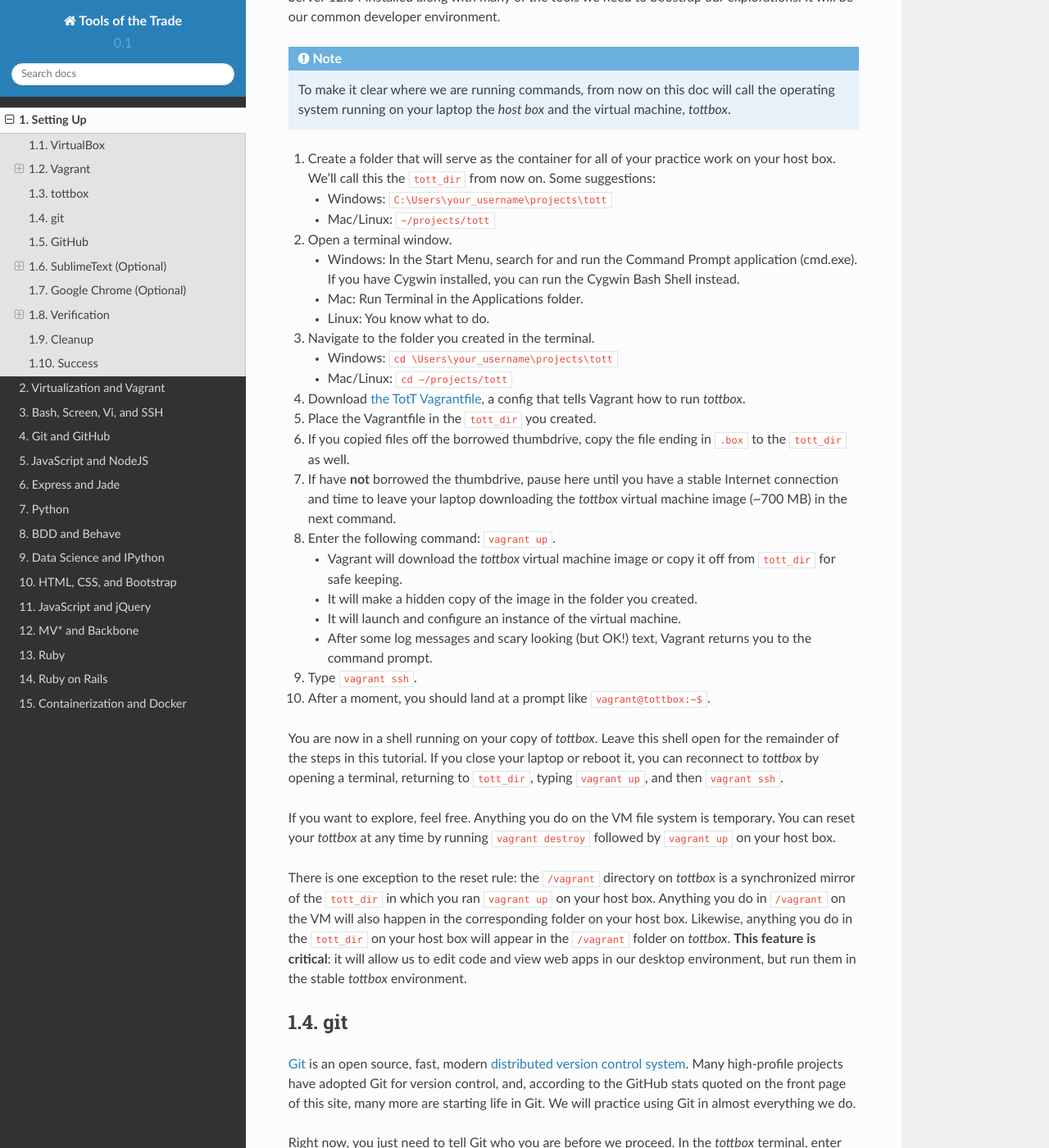
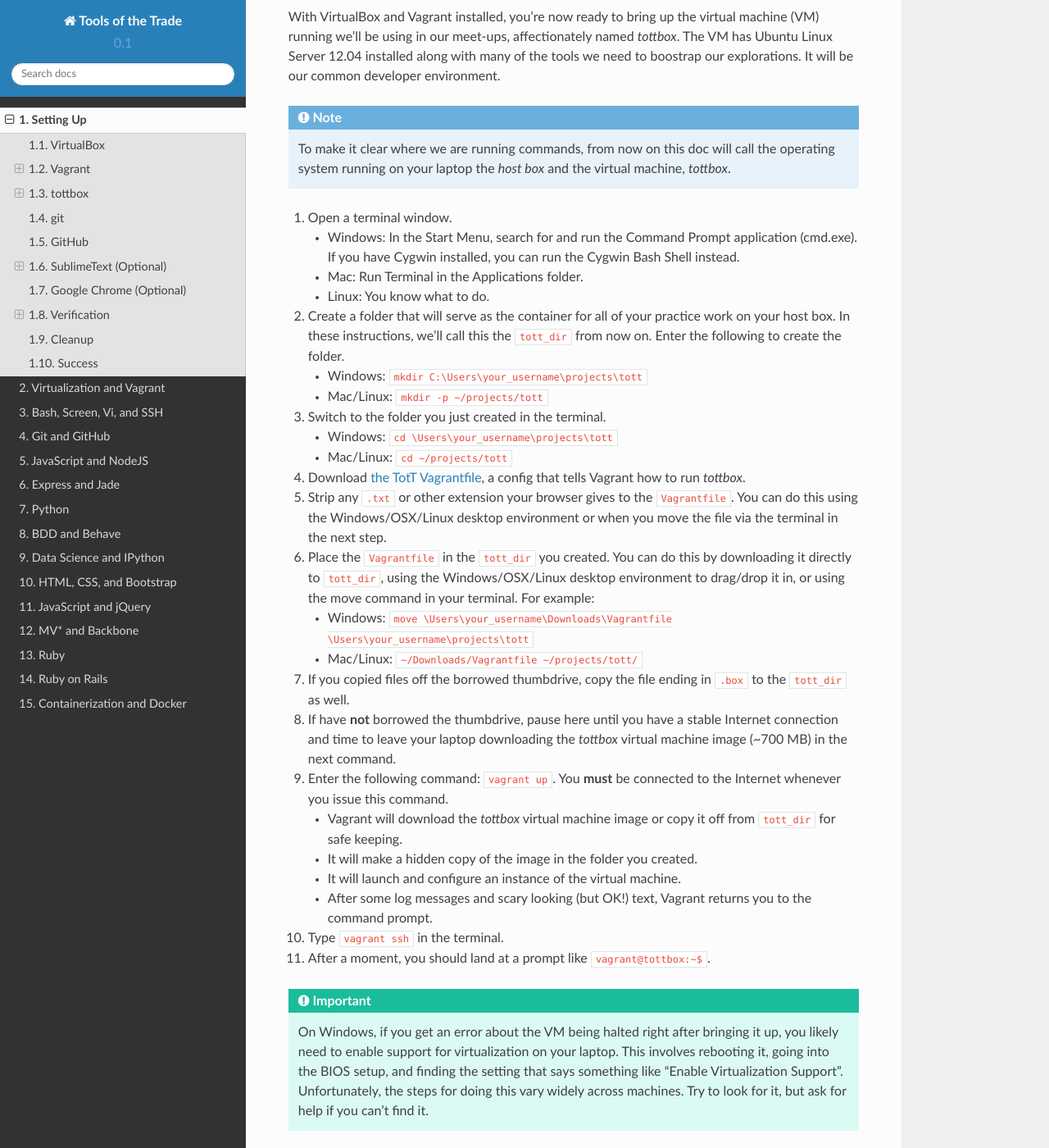
Before and after one commit to parente/tott, a Sphinx documentation site: the page built from doc/setup.rst, in a window 1280 px wide and 1400 px high, scrolled down 2247 px. Shown: the whole window at 82% size. Built offline with Sphinx 7.4.7 and the Read the Docs theme 2.0.0, drawn with Linux system fonts in a browser that asks for light colours; some of the changed text lies outside the part shown.

Commit message:
Widespread setup doc improvements
* Issue #8, key perms
* Issue #9, note about BIOS virtualization setting
* More explicit steps in various places

```diff
--- a/doc/setup.rst
+++ b/doc/setup.rst
@@ -3,7 +3,7 @@
 
 You need to prepare your laptop to use the numerous tools in our planned meet-ups. To do so, read this page and follow its instructions, step-by-step. You will find a a verification procedure at the end of the document that will ensure that you have a working development environment.
 
-At a glance, you will configure all of the following:
+At a glance, you will configure all of the following. Don't download these now, just glance at the list to get a sense of what you're setting up.
 
 #. *tottbox* (v2013-12-31), an Ubuntu virtual machine (VM) prepared to run all of our tools
 #. VirtualBox_ (v4.3.6) to run *tottbox*
@@ -62,9 +62,9 @@
 SSH for Windows Users
 ~~~~~~~~~~~~~~~~~~~~~
 
-If you are running Windows on your laptop and have not installed Cygwin_ or the like, you'll need to perform a few additional steps before Vagrant will be useful to you. Namely, you need to get a SSH, secure shell, client in order to connect to the virtual machine running on your laptop.
+If you are running Windows on your laptop and have not installed Cygwin_ or the like, you'll need to perform a few additional steps before Vagrant will be useful to you. Namely, you need to get a command line SSH (Secure SHell) client in order to connect to the virtual machine running on your laptop.
 
-Installing Cygwin just to get SSH is overkill for our needs. A lower-overhead solution is to install git_ for Windows. This Windows installer includes a few common Unix command line utilities including the necessary ``ssh``.
+Installing Cygwin just to get SSH is overkill for our needs. A lower-overhead solution is to install git_ for Windows. This Windows installer includes a few common Unix command line utilities including the necessary ``ssh``. (We're not actually going to use git on Windows: we just want this package for its bundled copy of ssh.)
 
 #. Visit http://git-scm.com/download/win.
 #. If the installer does not download automatically, click to download it.
@@ -81,41 +81,53 @@
 
 .. note:: To make it clear where we are running commands, from now on this doc will call the operating system running on your laptop the *host box* and the virtual machine, *tottbox*.
 
-#. Create a folder that will serve as the container for all of your practice work on your host box. We'll call this the ``tott_dir`` from now on. Some suggestions:
-
-   * Windows: ``C:\Users\your_username\projects\tott``
-   * Mac/Linux: ``~/projects/tott``
-
 #. Open a terminal window.
 
    * Windows: In the Start Menu, search for and run the Command Prompt application (cmd.exe). If you have Cygwin installed, you can run the Cygwin Bash Shell instead.
    * Mac: Run Terminal in the Applications folder.
    * Linux: You know what to do.
 
-#. Navigate to the folder you created in the terminal.
+#. Create a folder that will serve as the container for all of your practice work on your host box. In these instructions, we'll call this the ``tott_dir`` from now on. Enter the following to create the folder.
+
+   * Windows: ``mkdir C:\Users\your_username\projects\tott``
+   * Mac/Linux: ``mkdir -p ~/projects/tott``
+
+#. Switch to the folder you just created in the terminal.
 
    * Windows: ``cd \Users\your_username\projects\tott``
    * Mac/Linux: ``cd ~/projects/tott``
 
 #. Download `the TotT Vagrantfile <https://raw.github.com/parente/tott/master/Vagrantfile>`_, a config that tells Vagrant how to run *tottbox*.
-#. Place the Vagrantfile in the ``tott_dir`` you created.
+#. Strip any ``.txt`` or other extension your browser gives to the ``Vagrantfile``. You can do this using the Windows/OSX/Linux desktop environment or when you move the file via the terminal in the next step.
+#. Place the ``Vagrantfile`` in the ``tott_dir`` you created. You can do this by downloading it directly to ``tott_dir``, using the Windows/OSX/Linux desktop environment to drag/drop it in, or using the move command in your terminal. For example:
+
+   * Windows: ``move \Users\your_username\Downloads\Vagrantfile \Users\your_username\projects\tott``
+   * Mac/Linux: ``~/Downloads/Vagrantfile ~/projects/tott/``
+
 #. If you copied files off the borrowed thumbdrive, copy the file ending in ``.box`` to the ``tott_dir`` as well.
 #. If have **not** borrowed the thumbdrive, pause here until you have a stable Internet connection and time to leave your laptop downloading the *tottbox* virtual machine image (~700 MB) in the next command.
-#. Enter the following command: ``vagrant up``.
+#. Enter the following command: ``vagrant up``. You **must** be connected to the Internet whenever you issue this command.
 
    * Vagrant will download the *tottbox* virtual machine image or copy it off from ``tott_dir`` for safe keeping.
    * It will make a hidden copy of the image in the folder you created.
    * It will launch and configure an instance of the virtual machine.
    * After some log messages and scary looking (but OK!) text, Vagrant returns you to the command prompt.
 
-#. Type ``vagrant ssh``.
+#. Type ``vagrant ssh`` in the terminal.
 #. After a moment, you should land at a prompt like ``vagrant@tottbox:~$``.
 
-You are now in a shell running on your copy of *tottbox*. Leave this shell open for the remainder of the steps in this tutorial. If you close your laptop or reboot it, you can reconnect to *tottbox* by opening a terminal, returning to ``tott_dir``, typing ``vagrant up``, and then ``vagrant ssh``.
+.. important:: On Windows, if you get an error about the VM being halted right after bringing it up, you likely need to enable support for virtualization on your laptop. This involves rebooting it, going into the BIOS setup, and finding the setting that says something like "Enable Virtualization Support". Unfortunately, the steps for doing this vary widely across machines. Try to look for it, but ask for help if you can't find it.
+
+The *tottbox* shell
+~~~~~~~~~~~~~~~~~~~
+
+You are now in a shell running on your copy of *tottbox*. When you ``vagrant ssh``, you are in the home directory of the ``vagrant`` user on the virtual machine. You can change to other directories using the shell command ``cd`` and list the contents of directories using the command ``ls``. (We'll cover these command and others in the sesson on :doc:`/sessions/bash`).
+
+Leave this shell open for the remainder of the steps in this tutorial. If you close your laptop or reboot it, you can reconnect to *tottbox* by opening a new terminal, returning to ``tott_dir`` using the ``cd`` command, typing ``vagrant up``, and then running ``vagrant ssh``.
 
 If you want to explore, feel free. Anything you do on the VM file system is temporary. You can reset your *tottbox* at any time by running ``vagrant destroy`` followed by ``vagrant up`` on your host box.
 
-There is one exception to the reset rule: the ``/vagrant`` directory on *tottbox* is a synchronized mirror of the ``tott_dir`` in which you ran ``vagrant up`` on your host box. Anything you do in ``/vagrant`` on the VM will also happen in the corresponding folder on your host box. Likewise, anything you do in the ``tott_dir`` on your host box will appear in the ``/vagrant`` folder on *tottbox*. **This feature is critical**: it will allow us to edit code and view web apps in our desktop environment, but run them in the stable *tottbox* environment.
+There is one exception to the reset rule: the ``/vagrant`` directory on *tottbox* is a synchronized mirror of the ``tott_dir`` in which you ran ``vagrant up`` on your host box. Anything you do in ``/vagrant`` on the VM will also happen in the corresponding folder on your host box. Likewise, anything you do in the ``tott_dir`` on your host box will appear in the ``/vagrant`` folder on *tottbox*. **This feature is critical**: it will allow us to edit code and view web apps in our desktop environment, but run them in the stable *tottbox* environment. You'll get to see this in action in a few minutes down below.
 
 .. note: You should try to keep your ``/vagrant`` / ``tott_dir`` organized across our meet-ups. It's going to see a lot of use, and you don't want to get lost in a mess later. For example, you might consider organizing it by meet-up like so:
 
@@ -165,33 +177,36 @@
 
    .. code-block:: console
 
-      mkdir -p /vagrant/.ssh
-      cd /vagrant/.ssh
-      ssh-keygen -f /vagrant/.ssh/github
+      mkdir -p /vagrant/.keys
+      cd /vagrant/.keys
+      ssh-keygen -f /vagrant/.keys/github
 
-8. When prompted, enter a password of your choosing to protect the key pair.
-#. Run ``less github.pub``.
+8. When prompted, enter a password of your choosing to protect the key pair. You'll only need to enter it once each time you bring up a new *tottbox* instance, so giving it a password is not painful and it's The-Right-Thing-To-Do (TM).
+#. Run ``less github.pub`` in the *tottbox* terminal.
 #. Copy the entire output, the public key, to the clipboard.
 #. Back on the GitHub site, paste the entire output into the Key field.
 #. Click Add key.
 
-Your GitHub account is now ready for use. We'll test it in a few minutes to confirm your environment is configured properl. For the moment, check that the ``/vagrant`` directory on your *tottbox* and the ``tott_dir`` on your host box look something like:
+Your GitHub account is now ready for use. We'll test it in a few minutes to confirm your environment is configured properl. For the moment, check that the ``/vagrant`` directory on your *tottbox* has the proper files.
 
-.. code-block:: console
+#. Run the command ``find /vagrant`` in the *tottbox* terminal.
+#. Verify the output looks something like the following. (It's OK if there are other files too.)
 
-   vagrant
-   ├── .gitconfig
-   ├── .ssh
-   │   ├── github
-   │   └── github.pub
-   └── Vagrantfile
+   .. code-block:: console
+
+      vagrant
+      vagrant
+      vagrant/Vagrantfile
+      vagrant/.keys
+      vagrant/.keys/github.pub
+      vagrant/.keys/github
+      vagrant/.gitconfig
 
 .. note::
 
-   Typically, keypairs live in a ``.ssh`` directory in your home folder. We deviate from the norm here because we want our keys to continue to exist even if we destroy and recreate *tottbox*. So, instead, we store the keys in the ``/vagrant`` folder which keeps them  synced with our host box.
+   Typically, keypairs live in a ``.ssh`` directory in your home folder. We deviate from the norm here because we want our keys to continue to exist even if we destroy and recreate *tottbox*. So, instead, we store the keys in the ``/vagrant`` folder which keeps them synced with our host box. When the you run ``vagrant up`` a little script copies the keys from the ``/vagrant/.keys`` folder into the right location in your *tottbox* instance.
 
    Vagrant does support `agent forwarding <http://docs.vagrantup.com/v2/vagrantfile/ssh_settings.html>`_ which would allow us to store the keys more securely on our host box. Setting up forwarding is a bit of a pain on some OSes, however, so we'll stick with the sync'ed folder approach.
-
 
 SublimeText (Optional)
 ----------------------
@@ -305,9 +320,8 @@
 #. Replace the information about me with the equivalent information about you.
 
    * If you're using SublimeText and have installed GitGutter, you should see little markers in the left gutter of the editor when you save. These are the lines you've modified in comparison with the latest copy of the README in version control.
-   * You don't have to put your real information, but you should. When you push it to GitHub, the webhook you setup when creating your fork will push it to our meet-up roster which we might use later on.
+   * You don't have to put your real name and email. It's just a test case for pushing code to GitHub.
 
-#. Open the `features/*.features` files and review their content.
 #. Back at the *tottbox* prompt, do the following to execute a test suite checking the README.md file and *tottbox* environment against the specs.
 
    .. code-block:: console
@@ -318,7 +332,7 @@
 #. Address any README.md failures reported by fixing your the file until the tests pass.
 #. Address any *tottbox* failures by asking for help. (They're probably my bugs, not yours.)
 
-.. note:: For this exercise, specifications and tests are overkill. However, I want you to get a glimpse of behavior-driven development (BDD), a topic we will cover later.
+.. note:: For this exercise, specifications and tests are overkill. However, I want you to get a glimpse of behavior-driven development (BDD), a topic we will cover later. If you're curious about what's going on, open ``features/*.features`` files in your editor and review their contents. They open the associated ``features/steps/*.py`` files and match up code with specification.
 
 Commit and Push
 ~~~~~~~~~~~~~~~
@@ -347,6 +361,8 @@
 * You committed your edits to the README.md in your local clone of the repository.
 * You pushed the commit from your local clone up to your fork on GitHub.
 
+Don't worry if the above description leaves you with even more questions. We have an upcoming session on :doc:`/sessions/git`.
+
 Cleanup
 -------
 
```
Also changed, not shown: other parts of doc/setup.rst (+1 -1 lines), 1 other file.
